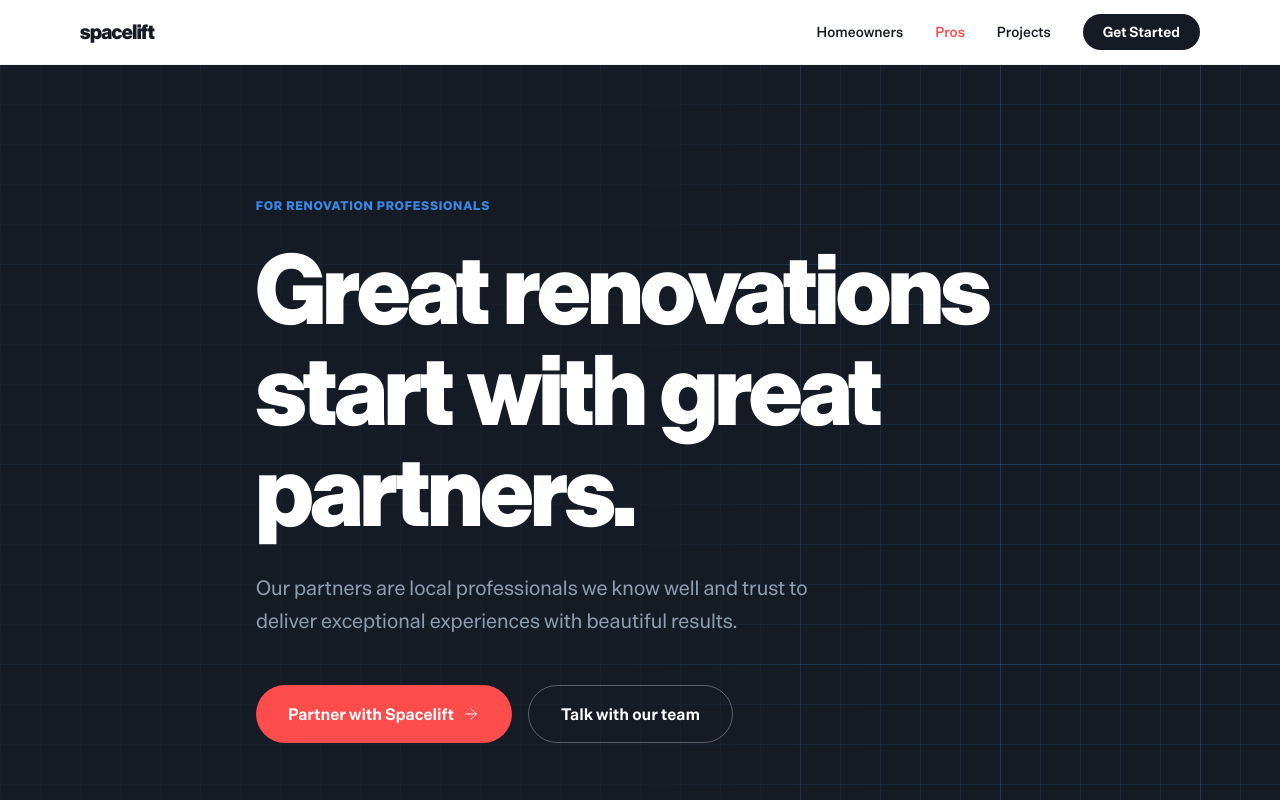
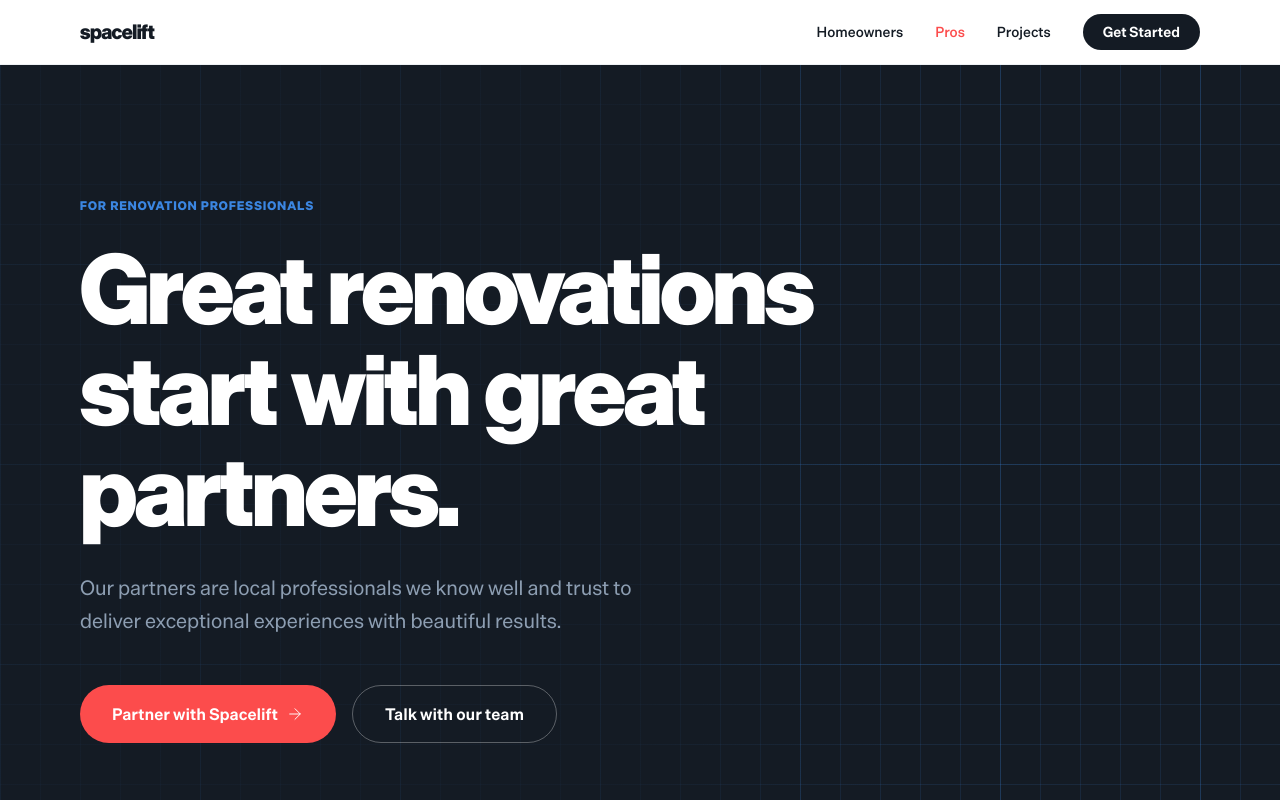
Before and after one commit to jjmccarthy7/spacelift-tools, a Next.js app in the folder apps/hellospacelift/: page /pros in a window 1280 px wide. Shown: the top 800 px of the page. Built offline with nearby package versions, Linux system fonts and the light colour scheme.

Commit message:
fix(pros): add w-full to hero container so left edge aligns with nav

```diff
--- a/apps/hellospacelift/src/app/pros/page.tsx
+++ b/apps/hellospacelift/src/app/pros/page.tsx
@@ -61,7 +61,7 @@ export default function ProsPage() {
           }}
         />
 
-        <div className="relative z-10 max-w-[1280px] mx-auto px-6 md:px-12 lg:px-20 py-24 md:py-32">
+        <div className="relative z-10 max-w-[1280px] w-full mx-auto px-6 md:px-12 lg:px-20 py-24 md:py-32">
           <div className="max-w-3xl">
             <span className="inline-block text-xs font-black tracking-widest uppercase text-[#3B86E1] mb-6">
               For Renovation Professionals
```
